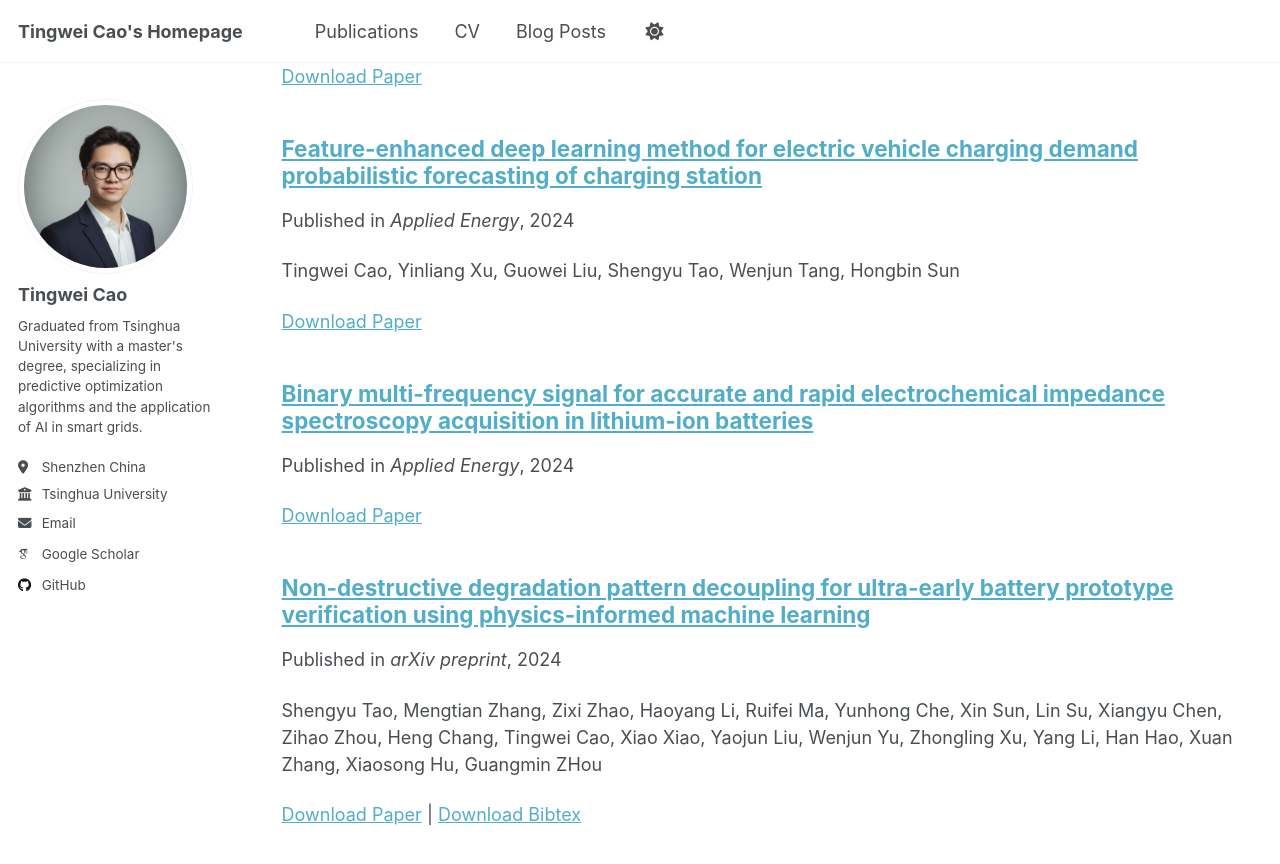
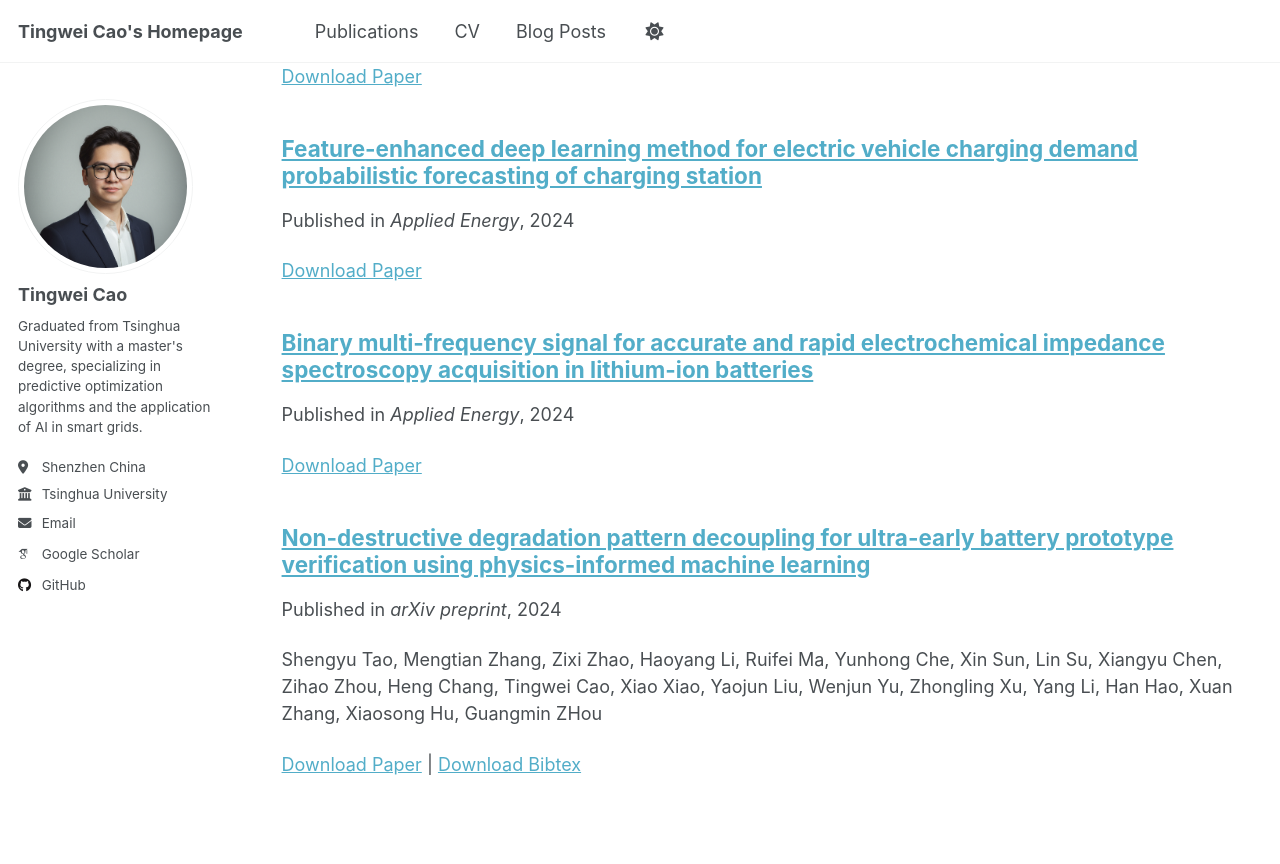
Before and after one commit to tingweicao/tingweicao.github.io, a Jekyll site: the page built from _pages/publications.html, in a window 1280 px wide and 900 px high, scrolled down 468 px. Shown: the top 864 px of the window. Built offline with Jekyll 4.4.1, drawn with Linux system fonts in a browser that asks for light colours; some web fonts are replaced; a script that is not in the unit is left out.

Commit message:
Update Feature-enhanced deep learning method for electric vehicle charging demand probabilistic forecasting of charging station.md

```diff
--- a/_publications/Feature-enhanced deep learning method for electric vehicle charging demand probabilistic forecasting of charging station.md
+++ b/_publications/Feature-enhanced deep learning method for electric vehicle charging demand probabilistic forecasting of charging station.md
@@ -3,7 +3,7 @@ title: "Feature-enhanced deep learning method for electric vehicle charging dema
 collection: publications
 category: manuscripts
 permalink: /publication/Feature-enhanced deep learning method for electric vehicle charging demand probabilistic forecasting of charging station
-excerpt: 'Tingwei Cao, Yinliang Xu, Guowei Liu, Shengyu Tao, Wenjun Tang, Hongbin Sun'
+excerpt:
 date: 2024-10-01
 venue: "Applied Energy"
 paperurl: 'https://academicpages.github.io/files/paper3.pdf'
```
